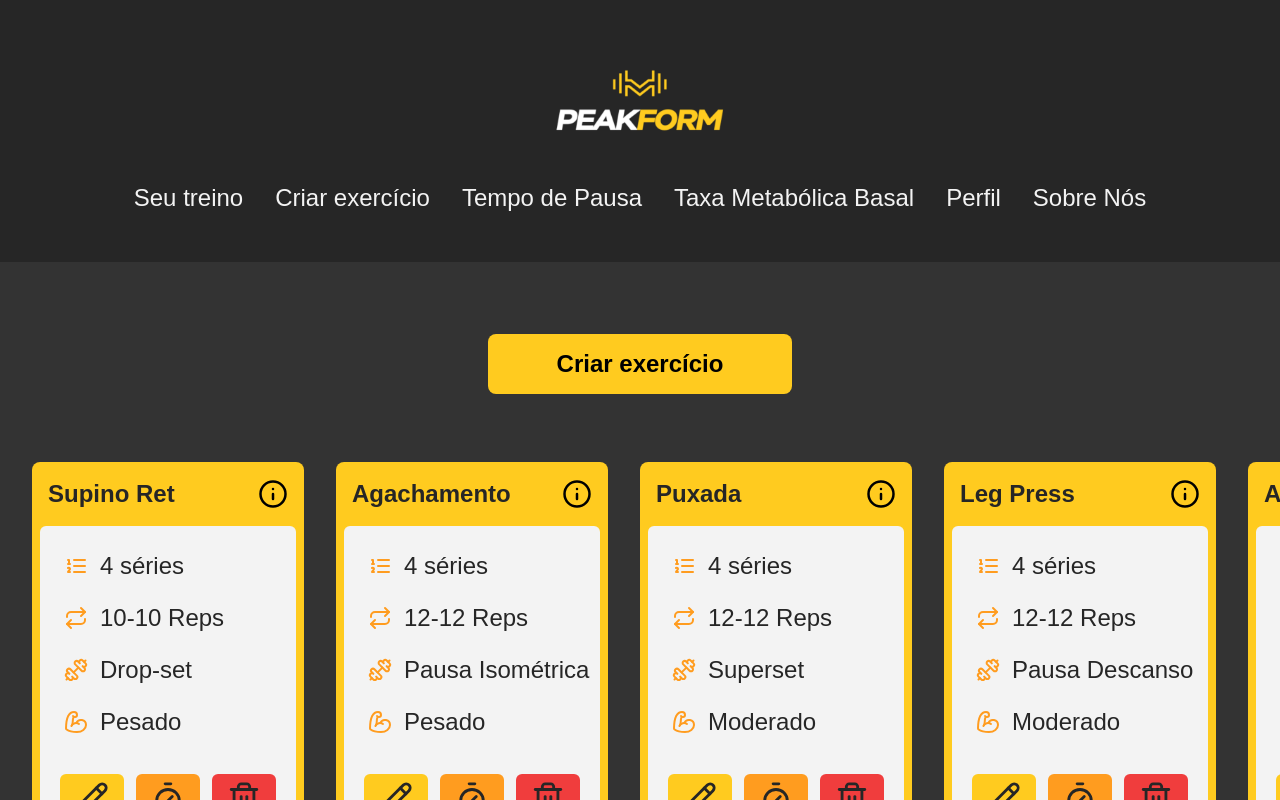
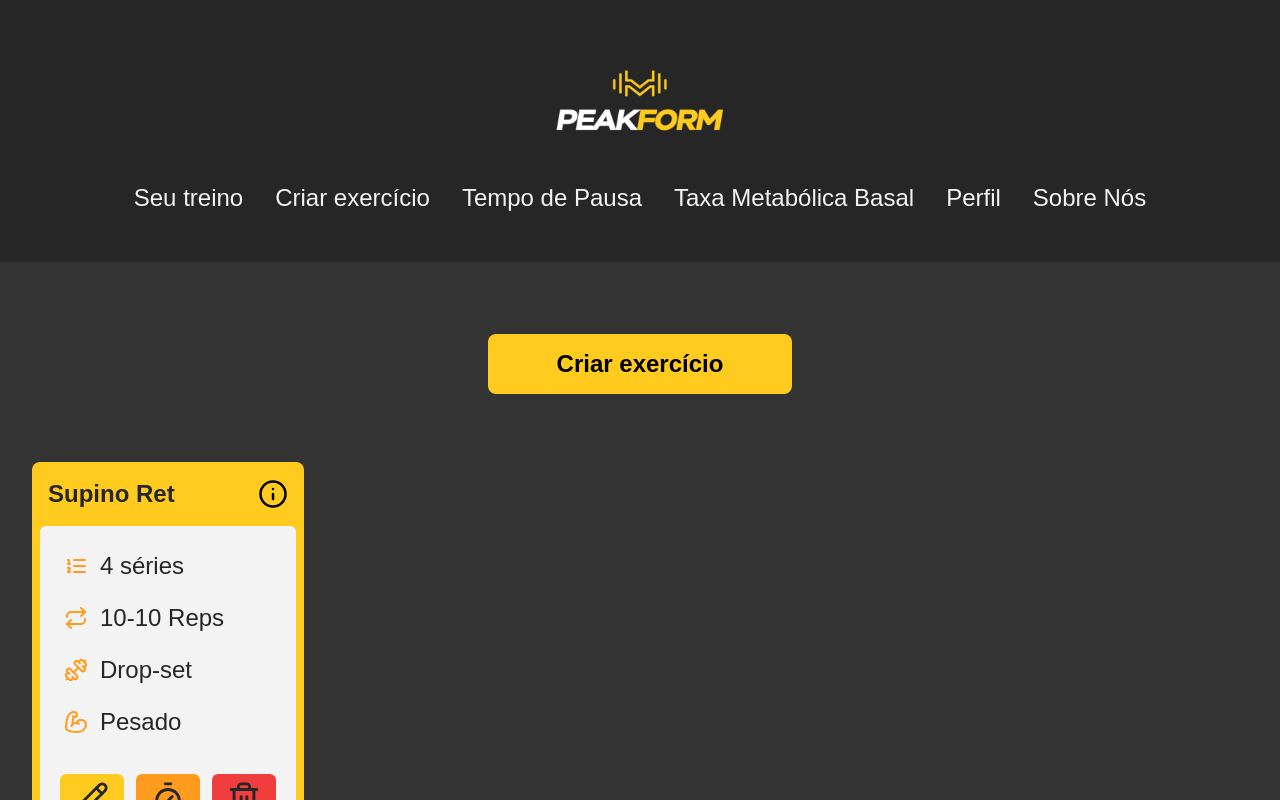
Before and after one commit to iagoliziero/peak-form, a React (Vite) app: page /principal in a window 1280 px wide. Built offline with nearby package versions, Linux system fonts and the light colour scheme; a web font is replaced by a local one.

Commit message:
wip: creating the function to get users and persist the data

```diff
--- a/src/data/exerciseData.js
+++ b/src/data/exerciseData.js
@@ -13,52 +13,6 @@ const exerciseData = [
       advancedTechnique: "Drop-set",
       intensity: intesityMapping.HEAVY,
       description: "Comece com a primeira série como aquecimento, utilizando um peso mais leve. A medida que for avançando nas séries, aumente a carga gradativamente. Na última série, você vai buscar levar o músculo ao limite com a técnica Drop-set: ao atingir a falha, reduza o peso e continue até não conseguir mais levantar."
-    },
-    {
-      id: 2,
-      title: "Agachamento",
-      numberSeries: "4 séries",
-      repetitions: "12-12 Reps",
-      advancedTechnique: "Pausa Isométrica",
-      intensity: intesityMapping.HEAVY,
-      description: "Inicie com um agachamento mais leve para aquecer, focando na forma. À medida que as séries avançam, vá aumentando o peso e mantenha uma pausa isométrica no fundo do movimento. Na última série, desafie-se: vá bem fundo no agachamento e segure por alguns segundos antes de subir novamente. Isso vai gerar uma sobrecarga incrível nos músculos das pernas!"
-    },
-    {
-      id: 3,
-      title: "Puxada",
-      numberSeries: "4 séries",
-      repetitions: "12-12 Reps",
-      advancedTechnique: "Superset",
-      intensity: intesityMapping.MODERATE,
-      description: "Comece a puxada com um peso moderado para o aquecimento, focando no controle e na ativação das costas. Após a primeira série, entre na técnica de Superset: realize a puxada seguida de outro exercício de costas, sem descanso entre os dois. A combinação vai elevar a intensidade e desafiar suas costas de uma forma única."
-    },
-    {
-      id: 4,
-      title: "Leg Press",
-      numberSeries: "4 séries",
-      repetitions: "12-12 Reps",
-      advancedTechnique: "Pausa Descanso",
-      intensity: intesityMapping.MODERATE,
-      description: "Comece com uma série de aquecimento em um peso mais leve, focando na amplitude do movimento. Para as próximas séries, aumente o peso, mas sempre faça uma pausa de descanso na posição mais baixa do movimento antes de empurrar a plataforma para cima. Isso vai aumentar a tensão nos músculos das pernas e proporcionar um treino de alta intensidade!"
-    },
-    {
-      id: 5,
-      title: "Abdutora",
-      numberSeries: "4 séries",
-      repetitions: "15-15 Reps",
-      advancedTechnique: "Drop-set",
-      intensity: intesityMapping.LIGHT,
-      description: "Inicie com um peso leve para a primeira série, buscando ativar os músculos das pernas e glúteos de forma gradual. Nas próximas séries, mantenha a carga constante, mas ao final da última, use a técnica Drop-set: diminua o peso e continue até a falha, garantindo que seus glúteos sejam bem trabalhados até o limite!"
-    },
-    {
-      id: 5,
-      title: "Abdutora",
-      numberSeries: "4 séries",
-      repetitions: "15-15 Reps",
-      advancedTechnique: "Drop-set",
-      intensity: intesityMapping.LIGHT,
-      description: "Inicie com um peso leve para a primeira série, buscando ativar os músculos das pernas e glúteos de forma gradual. Nas próximas séries, mantenha a carga constante, mas ao final da última, use a técnica Drop-set: diminua o peso e continue até a falha, garantindo que seus glúteos sejam bem trabalhados até o limite!"
-    },
-];
-
+    }
+]
 export default exerciseData;
--- a/src/pages/LoginPage.jsx
+++ b/src/pages/LoginPage.jsx
@@ -70,13 +70,9 @@ function LoginPage() {
     } catch (error) {
       console.log('Erro ao criar o user', error);
 
-    }
-    if(response.ok) {
-      navigate(`/signin`)
-    } else {
-      alert('Erro ao criar o usuario')
-      navigate('/')
-    }
+    };
+
+    navigate('/principal');
 
   }
 
--- a/src/pages/MainPage.jsx
+++ b/src/pages/MainPage.jsx
@@ -46,7 +46,7 @@ function MainPage() {
       </div>
       <Nav />
 
-      <div className="w-full bg-main-darker bg-cover bg-center bg-no-repeat flex flex-col items-center gap-5">
+      <div className="w-full h-full bg-main-darker bg-cover bg-center bg-no-repeat flex flex-col items-center gap-5">
         <div className="mt-10 flex justify-center xl:hidden ">
           <Button onClick={() => navigate(`/criarexercicio`)}>
             Criar exercício
--- a/src/pages/ProfilePage.jsx
+++ b/src/pages/ProfilePage.jsx
@@ -8,16 +8,27 @@ import Nav from "../components/Nav";
 import { NameContext } from "../contexts/NameContexts";
 import H2 from "../components/H2";
 import H2Bold from "./H2Bold";
+import { api } from "../services/api";
 
 
 function ProfilePage() {
   const { profileBody } = useContext(ProfileBodyContexts);
   const navigate = useNavigate();
-  const { profile } = useContext(ProfileContexts)
+  const { profile, setProfile } = useContext(ProfileContexts)
   const { name } = useContext(NameContext)
   useEffect(() => {
     console.log("Profile Data:", profile); // Verifique se name está atualizado
   }, [profile]);
+
+  useEffect(() => {
+    const getData = async () => {
+      const response = await api.get('/users');
+      setProfile(response.data);
+    }
+
+    getData();
+  })
+
   return (
 
     <div className="h-screen bg-darker bg-cover bg-center bg-no-repeat flex flex-col items-center gap-12 overflow-scroll no-scrollbar">
--- a/src/pages/SignInPage.jsx
+++ b/src/pages/SignInPage.jsx
@@ -1,5 +1,5 @@
 import { Eye, EyeClosed } from "lucide-react";
-import { useState } from "react";
+import { useState, useCallback } from "react";
 import { useForm } from "react-hook-form";
 import validator from "validator";
 import Login from "../components/Login";
@@ -9,6 +9,7 @@ import Logo from "../components/Logo";
 import Paragraph from "../components/Paragraph";
 
 function SignIn() {
+
   const [isShowPasswordSignIn, setIsShowPasswordSignIn] = useState(false);
   useState(false);
 
@@ -28,6 +29,11 @@ function SignIn() {
     alert(JSON.stringify(data));
     navigate('/principal')
   };
+
+  const getData = useCallback(() => {
+
+  }, [])
+
   return (
     <div className="h-screen bg-darker bg-cover bg-center bg-no-repeat flex flex-col items-center gap-12 overflow-scroll no-scrollbar md:justify-center lg:justify-start">
       <Logo />
```
